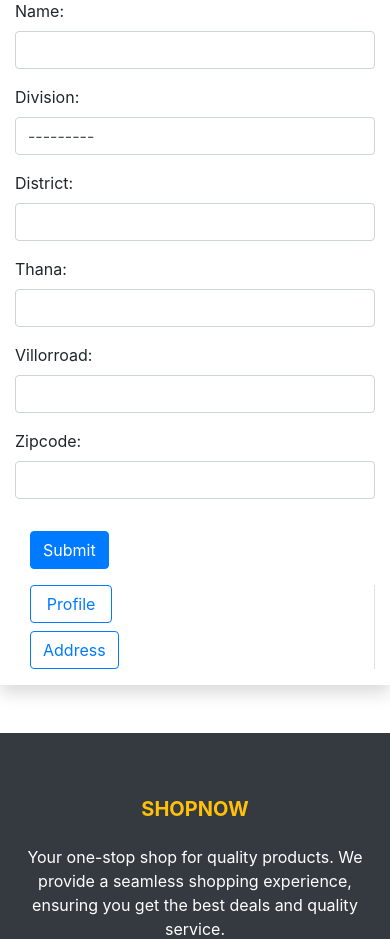
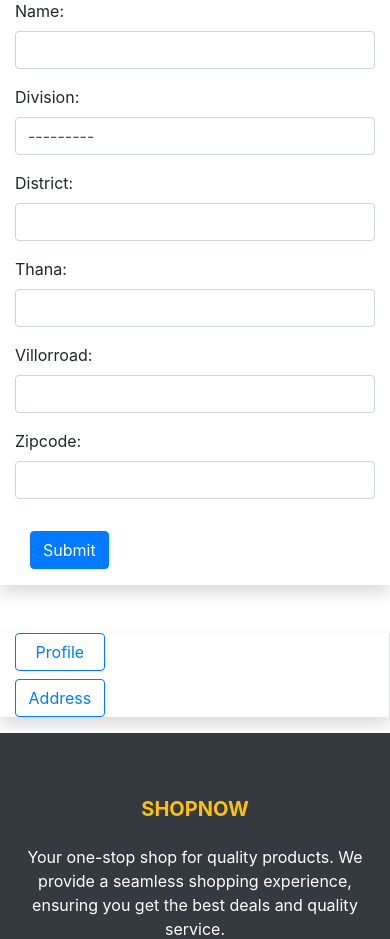
Before and after one commit to Shawon5030/ShopNow, a Django app: page /profile/ in a window 390 px wide. Shown: the part 279-1218 px from the top of the page. Run offline with Django 4.2, Linux system fonts and the light colour scheme; a user stored in the database is signed in; some libraries are stand-ins or nearby versions.

Commit message:
Shawon-commit-number-90

```diff
--- a/Shop/templates/Shop/profile.html
+++ b/Shop/templates/Shop/profile.html
@@ -39,15 +39,21 @@
                 {% endif %}
             </form>
 
-            <div class="col-sm-2 border-end in-small">
-                <ul class="list-unstyled">
-                    <li class="d-grid mb-2"><a href="{% url 'profile' %}" class="btn text-primary btn-outline-primary btn btn-primary">Profile</a></li>
-                    <li class="d-grid"><a href="{% url 'address' %}" class="btn btn-outline-primary">Address</a></li>
-                </ul>
-            </div>
+
         </div>
     </div>
+
+
 </div>
+
+
+<div class="col-sm-2 shadow border-end in-small">
+    <ul class="list-unstyled">
+        <li class="d-grid mb-2"><a href="{% url 'profile' %}" class="btn text-primary btn-outline-primary btn btn-primary">Profile</a></li>
+        <li class="d-grid"><a href="{% url 'address' %}" class="btn btn-outline-primary">Address</a></li>
+    </ul>
+</div>
+
 
 <style>
     .btn-outline-primary {
```
